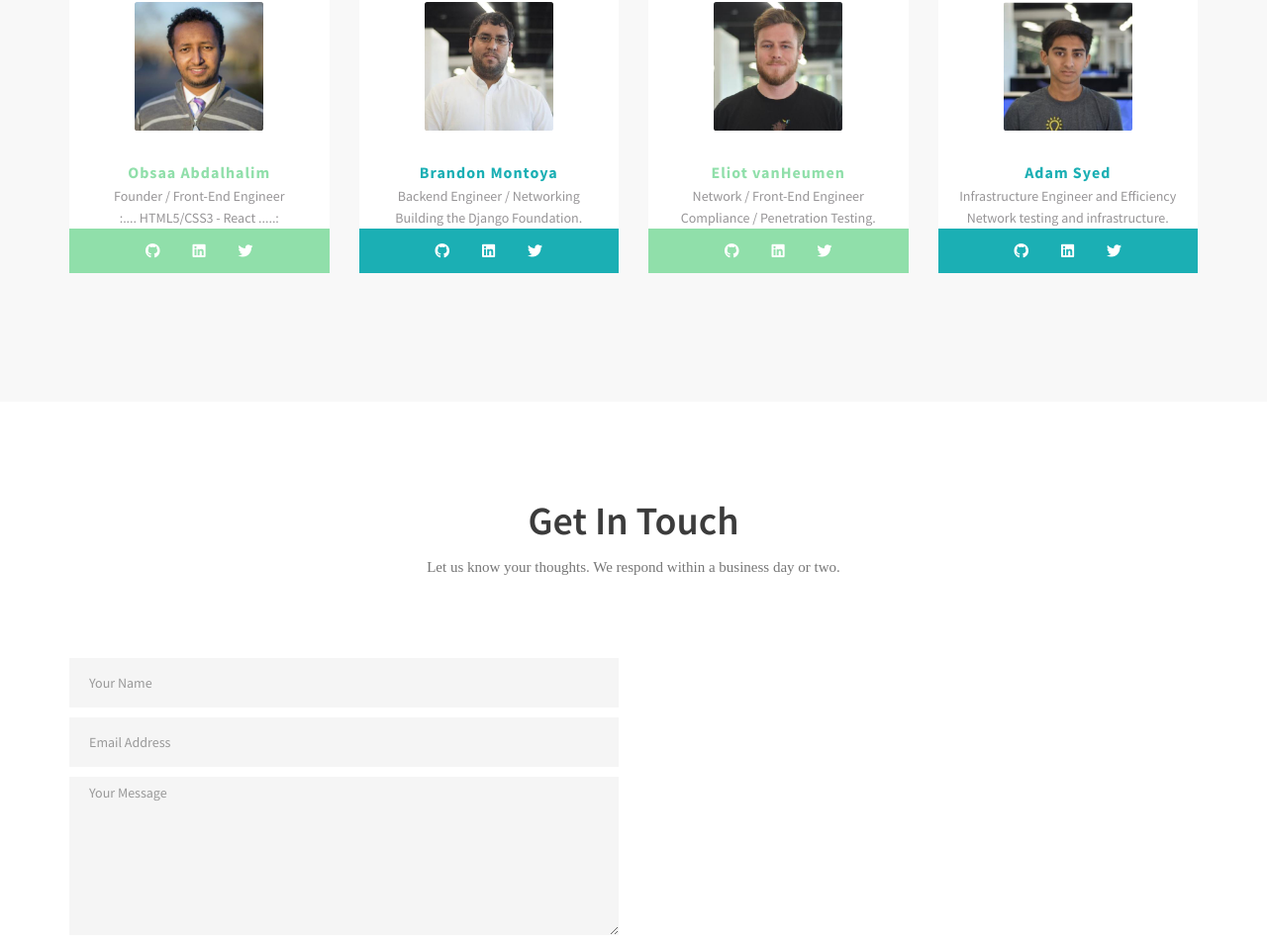
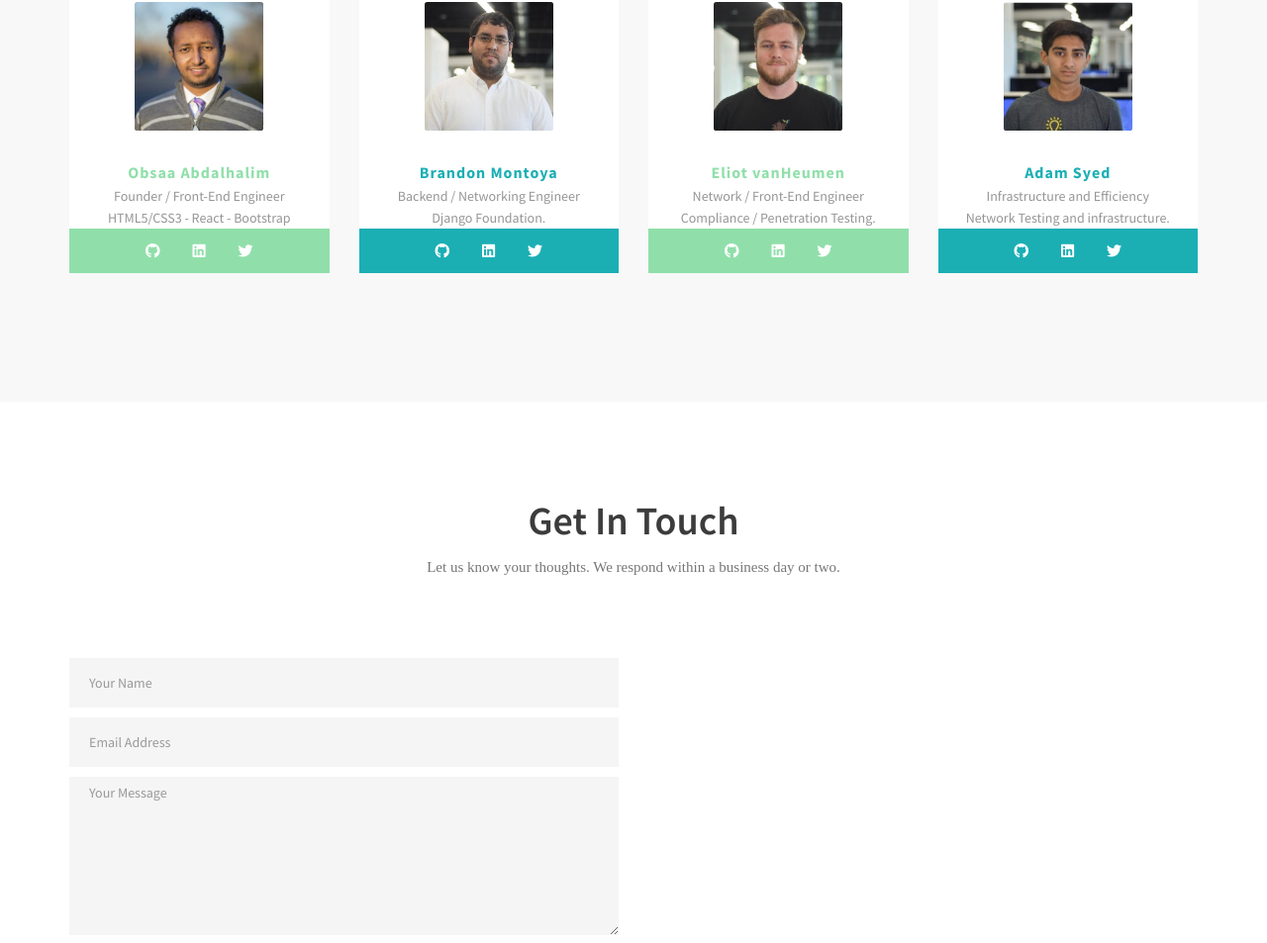
Before and after one commit to suedadam/kafali, a plain HTML site: page index.html in a window 1280 px wide. Shown: the part 2778-3731 px from the top of the page at 99% size. Drawn offline with nearby package versions, Linux system fonts and the light colour scheme; files whose address does not match are found by name; a web font is replaced by a local one.

```diff
--- a/index.html
+++ b/index.html
@@ -246,7 +246,7 @@
 					</div>
 					<div class="col-md-12 section2">
 					  <p>Obsaa Abdalhalim</p>
-					  <span>Founder / Front-End Engineer <br>:....     HTML5/CSS3 - React    .....:</span><br>
+					  <span>Founder / Front-End Engineer <br>HTML5/CSS3 - React - Bootstrap</span><br>
 					</div>
 					<div class="col-md-12 section3">
 					  <a href="https://github.com/obsaa" target="_blank"><i class="fab fa-github"></i></a>
@@ -261,8 +261,8 @@
 					  <img src="/images/team/brandon.jpeg">
 					</div>
 					<div class="col-md-12 section2">
-					  <p> Brandon Montoya </p>
-					  <span>Backend Engineer / Networking<br>    Building the Django Foundation.    </span>
+					  <p>Brandon Montoya</p>
+					  <span>Backend / Networking Engineer <br>Django Foundation.</span>
 					</div>
 					<div class="col-md-12 section3">
 					  <a href="https://github.com/relucin" target="_blank"><i class="fab fa-github"></i></a>
@@ -278,7 +278,7 @@
 					</div>
 					<div class="col-md-12 section2">
 					  <p>Eliot vanHeumen </p>
-					  <span> Network / Front-End Engineer <br>   Compliance / Penetration Testing.   </span>
+					  <span> Network / Front-End Engineer <br>Compliance / Penetration Testing.</span>
 					</div>
 					<div class="col-md-12 section3">
 					  <a href="https://github.com/eliotv" target="_blank"><i class="fab fa-github"></i></a>
@@ -293,8 +293,8 @@
 					  <img src="/images/team/adam.jpg">
 					</div>
 					<div class="col-md-12 section2">
-					  <p>   Adam Syed    </p>
-					  <span>Infrastructure Engineer and Efficiency<br>   Network testing and infrastructure.   </span>
+					  <p>Adam Syed</p>
+					  <span>Infrastructure and Efficiency <br>Network Testing and infrastructure.</span>
 					</div>
 					<div class="col-md-12 section3">
 					  <a href="https://github.com/suedadam" target="_blank"><i class="fab fa-github"></i></a>
```
